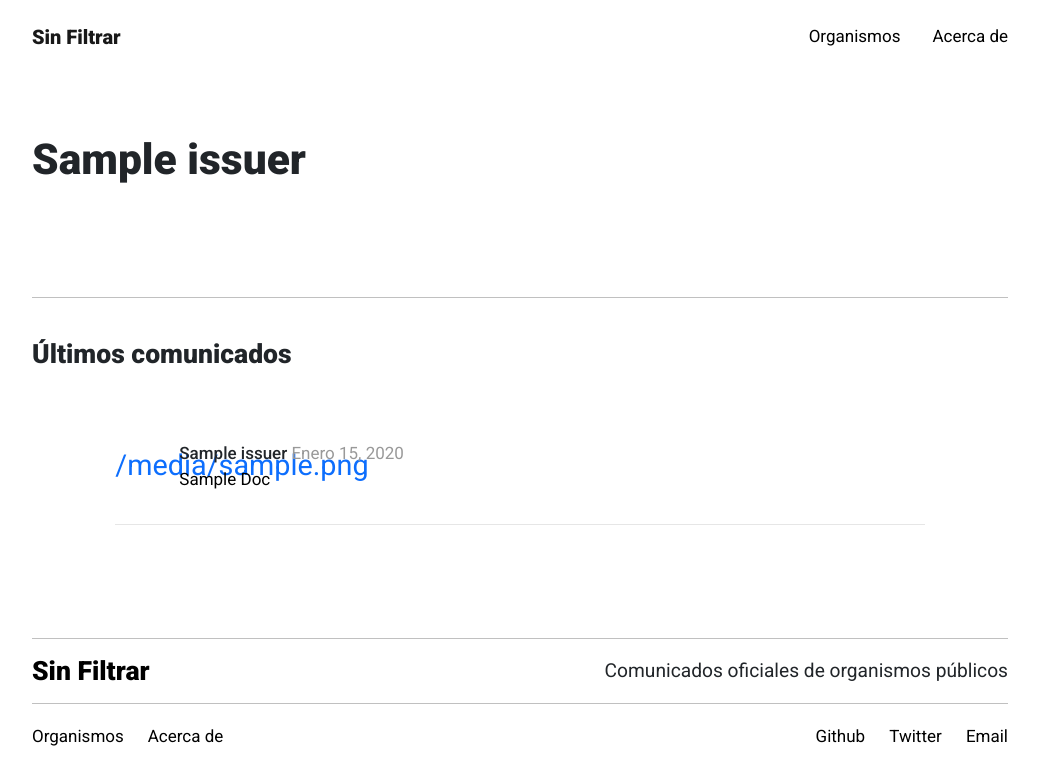
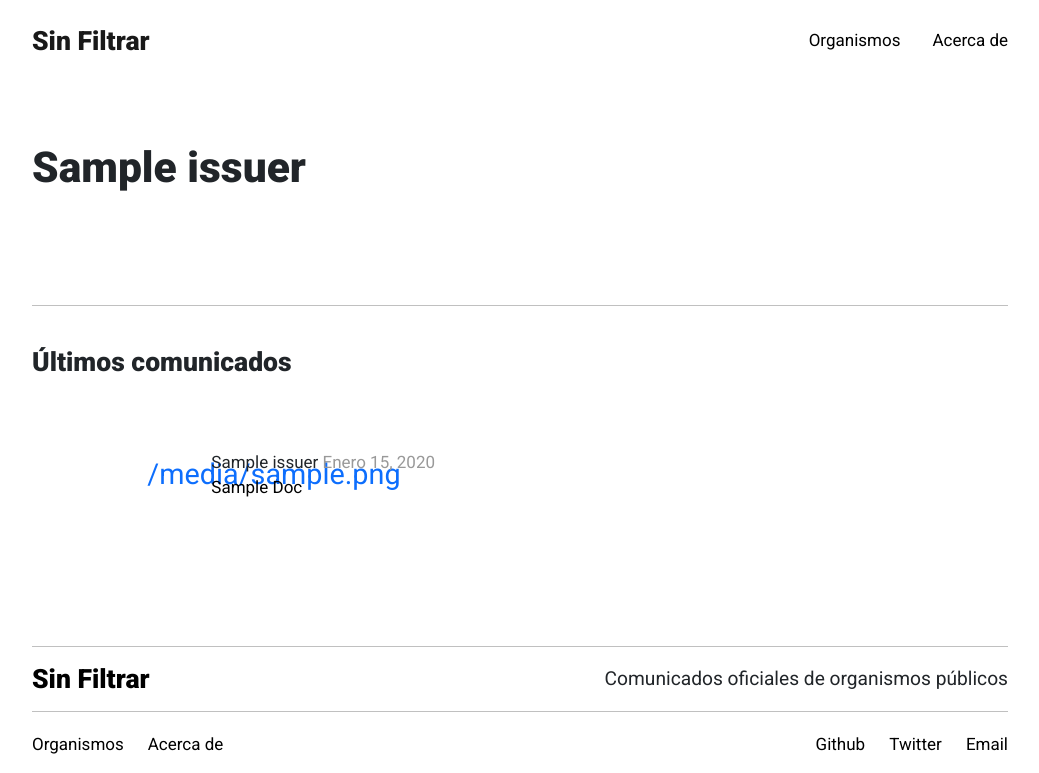
Before and after one commit to sinfiltrar/sinfiltrar, a Django app: template issuers/templates/issuers/one.html in a window 1280 px wide. Shown: the top 773 px of the page, without its empty margins (120-1159 px from the left). Run offline with Django 3.2, Linux system fonts and the light colour scheme; tables that the repository leaves empty hold one stand-in row (values such as "Sample post"); the template is opened without the code that fills it: values that come from a table or form of the project are taken from there, most other values are stand-ins (such as "Sample title", 1, 10 or a date in 2020); data that the repository does not hold is empty.

Commit message:
About & design love

```diff
--- a/issuers/templates/issuers/one.html
+++ b/issuers/templates/issuers/one.html
@@ -19,11 +19,11 @@
         <ul class="offset-lg-1 col-lg-10">
         {% for doc in issuer_docs %}
             <li class="doc-item d-flex align-items-start" style="--mycolor: #{{ issuer.color }}">
-                <a class="avatar flex-shrink-0" href="{% url 'issuers_one' slug=doc.issuer.slug %}">
+                <a class="avatar flex-shrink-0" href="{% url 'docs_one' slug=doc.slug %}">
                     {{ doc.issuer.avatar }}
                 </a>
                 <div class="flex-grow-1 ms-3">
-                    <a class="issuer-name" href="{% url 'issuers_one' slug=doc.issuer.slug %}">{{ doc.issuer.name }}</a>
+                    <a class="issuer-name" href="{% url 'docs_one' slug=doc.slug %}">{{ doc.issuer.name }}</a>
                     <span class="date">{{ doc.issued_at | date }}</span>
                     <br>
                     <a class="title" href="{% url 'docs_one' slug=doc.slug %}">{{ doc.title | title }}</a>
--- a/sinfiltrar/templates/about.html
+++ b/sinfiltrar/templates/about.html
@@ -18,7 +18,7 @@
             <h3>Información para organismos públicos</h3>
 
             <p>Para sumar tu organismo a Sin Filtrar, <mark>agregá la dirección <a href="mailto:">input@sinfiltr.ar</a> a tu lista</mark> de difusión.
-                Listo, cada vez que recibamos un comunicado lo publicamos en <a href="https://sinfiltr.ar">sinfiltr.ar</a>.</p>
+                ¡Listo! Cada vez que recibamos un comunicado lo publicaremos en <a href="https://sinfiltr.ar">sinfiltr.ar</a>.</p>
 
             <p>Por cualquier consulta o sugerencia, podés escribirnos a <a href="mailto:sinfiltrarok@gmail.com">sinfiltrarok@gmail.com</a>.</p>
 
--- a/static/styles.css
+++ b/static/styles.css
@@ -16,6 +16,8 @@ h1, h2, h3, h4, .navbar-brand {
 
 .navbar {
   padding: 1rem 0; }
+  .navbar .navbar-brand {
+    font-size: 1.66rem; }
   .navbar .nav-item {
     margin-left: 2rem; }
     .navbar .nav-item .nav-link {
@@ -55,10 +57,15 @@ h1, h2, h3, h4, .navbar-brand {
 .issuer-item {
   padding-top: 2rem;
   padding-bottom: 2rem;
-  text-decoration: none; }
+  text-decoration: none;
+  transition: 0.1s linear;
+  padding-left: 2rem; }
   .doc-item.doc-item,
   .issuer-item.doc-item {
     border-bottom: 1px #e6e6e6 solid; }
+  .doc-item:last-child,
+  .issuer-item:last-child {
+    border-bottom: none; }
   .doc-item.issuer-item,
   .issuer-item.issuer-item {
     padding-top: 0.5rem;
@@ -77,7 +84,7 @@ h1, h2, h3, h4, .navbar-brand {
   .issuer-item .issuer-name {
     text-decoration: none;
     color: var(--mycolor);
-    font-weight: 500; }
+    font-weight: 400; }
   .doc-item .date,
   .issuer-item .date {
     color: #999; }
@@ -85,6 +92,9 @@ h1, h2, h3, h4, .navbar-brand {
   .issuer-item .title {
     text-decoration: none;
     color: #000; }
+  .doc-item:hover,
+  .issuer-item:hover {
+    background: #fafafa; }
 
 section.doc {
   margin-bottom: 6rem; }
--- a/static/styles.scss
+++ b/static/styles.scss
@@ -23,6 +23,9 @@ h1, h2, h3, h4, .navbar-brand {
 
 .navbar {
     padding: 1rem 0;
+    .navbar-brand {
+        font-size: 1.66rem;
+    }
     .nav-item {
         margin-left: 2rem;
         .nav-link {
@@ -80,6 +83,10 @@ h1, h2, h3, h4, .navbar-brand {
     &.doc-item {
         border-bottom: 1px lighten($line-color, 15%) solid;
     }
+    &:last-child {
+        border-bottom: none;
+    }
+
 
     &.issuer-item {
         padding-top: 0.5rem;
@@ -99,7 +106,7 @@ h1, h2, h3, h4, .navbar-brand {
     .issuer-name {
         text-decoration: none;
         color: var(--mycolor);
-        font-weight: 500;
+        font-weight: 400;
     }
     .date {
         color: #999;
@@ -107,6 +114,13 @@ h1, h2, h3, h4, .navbar-brand {
     .title {
         text-decoration: none;
         color: #000;
+    }
+
+    transition: 0.1s linear;
+    padding-left: 2rem;
+    &:hover {
+        background: #fafafa;
+
     }
 }
 
```
